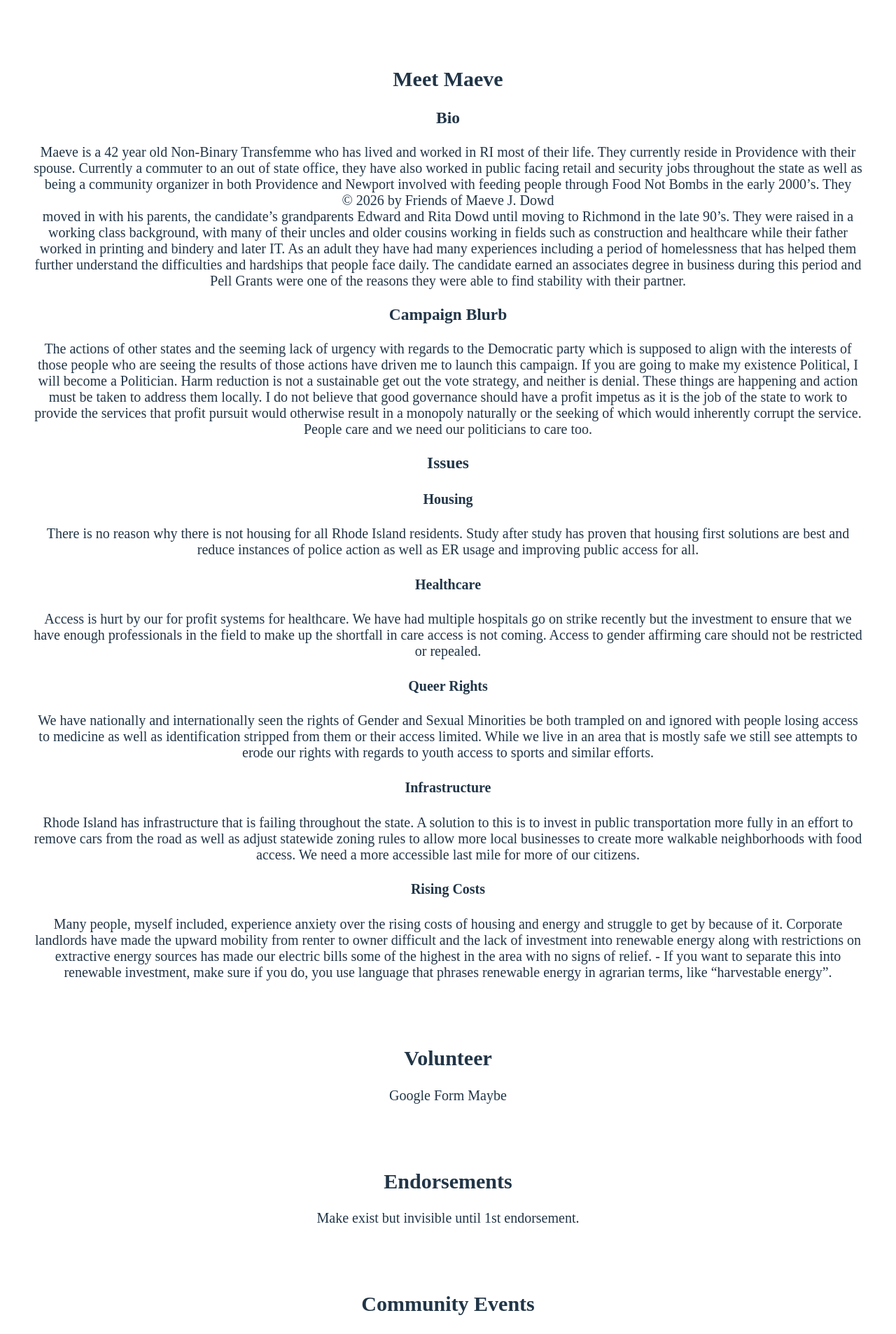
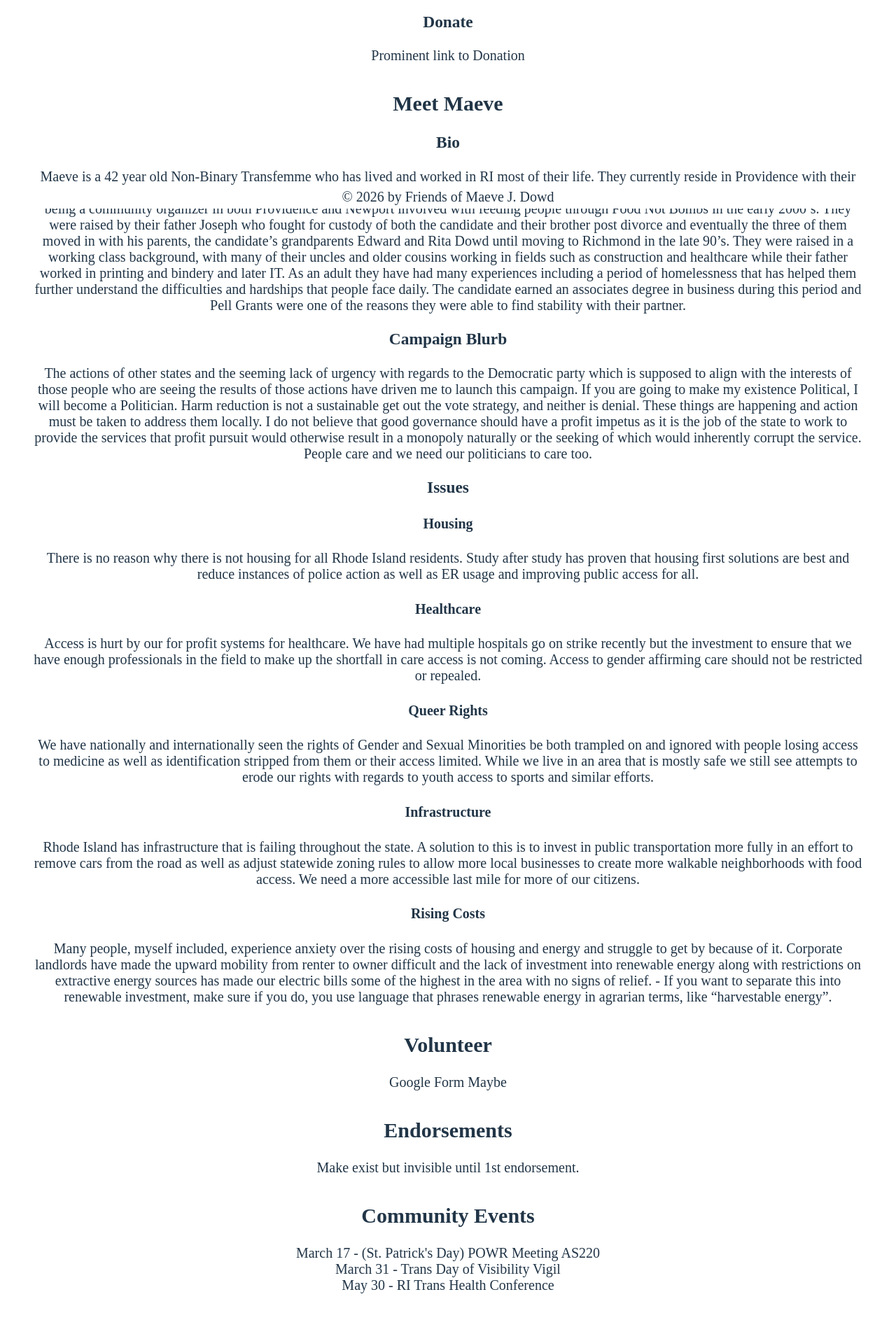
Before and after one commit to KaiReidCasey/maeve_campaign_2026, a React (Vite) app: page / in a window 1280 px wide. Shown: the part 502-2408 px from the top of the page at 70% size. Built offline with nearby package versions, Linux system fonts and the light colour scheme.

Commit message:
Replaced App.tsx's brs with margins
Had to replace the fragments with divs after all.

```diff
--- a/src/App.css
+++ b/src/App.css
@@ -52,6 +52,11 @@
   }
 }
 
+#appMain > * {
+  margin-top: 2em;
+  margin-bottom: 1em;
+}
+
 .siteIcon {
   max-height: 0.75em;
 }
@@ -62,6 +67,8 @@
   left: 0px;
   top: 0px;
   width: 100%;
+  margin-top: 0; /*important to avoid inherited values*/
+  margin-bottom: 0; /*important to avoid inherited values*/
   background-color: #345a7b;
   color: #ffffff;
   border: 2px solid rgb(96 139 168);
@@ -92,6 +99,10 @@ nav > * {
   left: 0px;
   bottom: 0px;
   width: 100%;
+  margin-top: 0; /*important to avoid inherited values*/
+  margin-bottom: 0; /*important to avoid inherited values*/
+  padding-top: 5px;
+  padding-bottom: 5px;
   background-color: #FFFFFF;
   text-align: center;
   position: fixed;
--- a/src/App.tsx
+++ b/src/App.tsx
@@ -14,18 +14,13 @@ import Footer from './components/Footer';
  */
 
 function App() {
-  return <div>
+  return <div id="appMain">
     <TopBar />
     <LandingMainBody />
-    <br /><br /><br />
     <MeetMaeve />
-    <br /><br /><br />
     <Volunteer />
-    <br /><br /><br />
     <Endorsements />
-    <br /><br /><br />
     <CommunityEvents />
-    <br /><br /><br />
     <Footer />
   </div>;
 }
--- a/src/components/CommunityEvents.tsx
+++ b/src/components/CommunityEvents.tsx
@@ -1,5 +1,3 @@
-import { Fragment } from "react/jsx-runtime";
-
 /* Website's community events page
   TODO:
     - Add calendar
@@ -7,13 +5,13 @@ import { Fragment } from "react/jsx-runtime";
 
 function CommunityEvents() {
   return (
-    <Fragment>
+    <div>
       <h2>Community Events</h2>
       <div>March 17 - (St. Patrick's Day) POWR Meeting AS220</div>
       <div>March 31 - Trans Day of Visibility Vigil</div>
       <div>May 30 - RI Trans Health Conference</div>
 
-    </Fragment>
+    </div>
   );
 }
 
--- a/src/components/Endorsements.tsx
+++ b/src/components/Endorsements.tsx
@@ -1,5 +1,3 @@
-import { Fragment } from "react/jsx-runtime";
-
 /* Website's endorsements page
   TODO:
     - Find out what an endoresment should look like once we have some
@@ -7,10 +5,10 @@ import { Fragment } from "react/jsx-runtime";
 
 function Endorsements() {
   return (
-    <Fragment>
+    <div>
       <h2>Endorsements</h2>
       <div>Make exist but invisible until 1st endorsement.</div>
-    </Fragment>
+    </div>
   );
 }
 
--- a/src/components/LandingMainBody.tsx
+++ b/src/components/LandingMainBody.tsx
@@ -1,19 +1,18 @@
-import { Fragment } from "react/jsx-runtime";
-
 /* Langing page's main body content
  */
 function LandingMainBody() {
   return (
-    <Fragment>
+    <div>
       <h2>Meet the Candidate</h2>
       <div>Headshot</div>
       <div>Maeve J. Dowd</div>
       <div>Pronouns: They/Them/Theirs (Shem/Shem/Shem's)</div>
       <h3>Short Bio</h3>
       <div>Maeve is a 42 year old Non-Binary Transfemme who has lived and worked in RI most of their life. They currently reside in Providence with their spouse. Currently a commuter to an out of state office, they have also worked in public facing retail and security jobs throughout the state as well as being a community organizer in both Providence and Newport involved with feeding people through Food Not Bombs in the early 2000’s. They were raised by their father Joseph who fought for custody of both the candidate and their brother post divorce and eventually the three of them moved in with his parents, the candidate’s grandparents Edward and Rita Dowd until moving to Richmond in the late 90’s. They were raised in a working class background, with many of their uncles and older cousins working in fields such as construction and healthcare while their father worked in printing and bindery and later IT. As an adult they have had many experiences including a period of homelessness that has helped them further understand the difficulties and hardships that people face daily.  The candidate earned an associates degree in business during this period and Pell Grants were one of the reasons they were able to find stability with their partner.</div>
+      <h3>Donate</h3>
       <div>Prominent link
         to Donation</div>
-    </Fragment>
+    </div>
   );
 }
 
--- a/src/components/MeetMaeve.tsx
+++ b/src/components/MeetMaeve.tsx
@@ -1,5 +1,3 @@
-import { Fragment } from "react/jsx-runtime";
-
 /* Meet Maeve
   TODO:
     - Possibly break Issues into own component/s, possibly with pulling text from JSON
@@ -7,7 +5,7 @@ import { Fragment } from "react/jsx-runtime";
 
     function MeetMaeve() {
   return (
-    <Fragment>
+    <div>
       <h2>Meet Maeve</h2>
       <div>
         <h3>Bio</h3>
@@ -40,7 +38,7 @@ import { Fragment } from "react/jsx-runtime";
           </div>
         </div>
       </div>
-    </Fragment>
+    </div>
   );
 }
 
--- a/src/components/Volunteers.tsx
+++ b/src/components/Volunteers.tsx
@@ -1,15 +1,13 @@
-import { Fragment } from "react/jsx-runtime";
-
 /* Website's volunteer sign-up page
   TODO:
     - Insert or open a Google form, or go other route based on input
  */
 function Volunteer() {
   return (
-    <Fragment>
+    <div>
       <h2>Volunteer</h2>
       <div>Google Form Maybe</div>
-    </Fragment>
+    </div>
   );
 }
 
```
